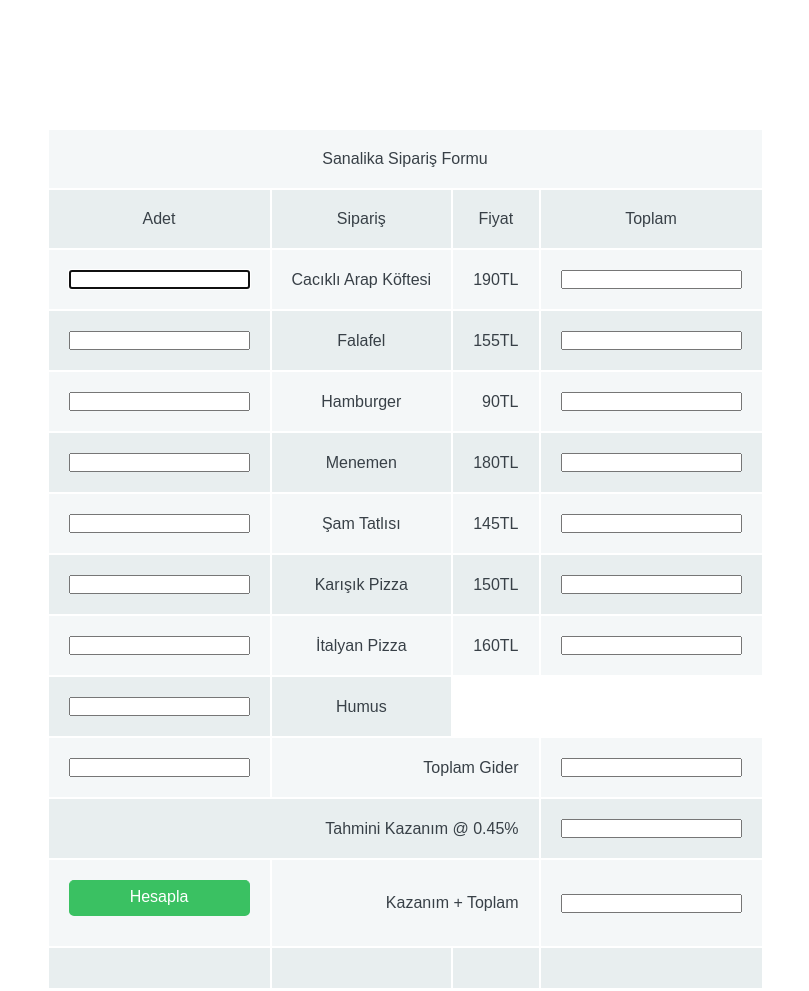
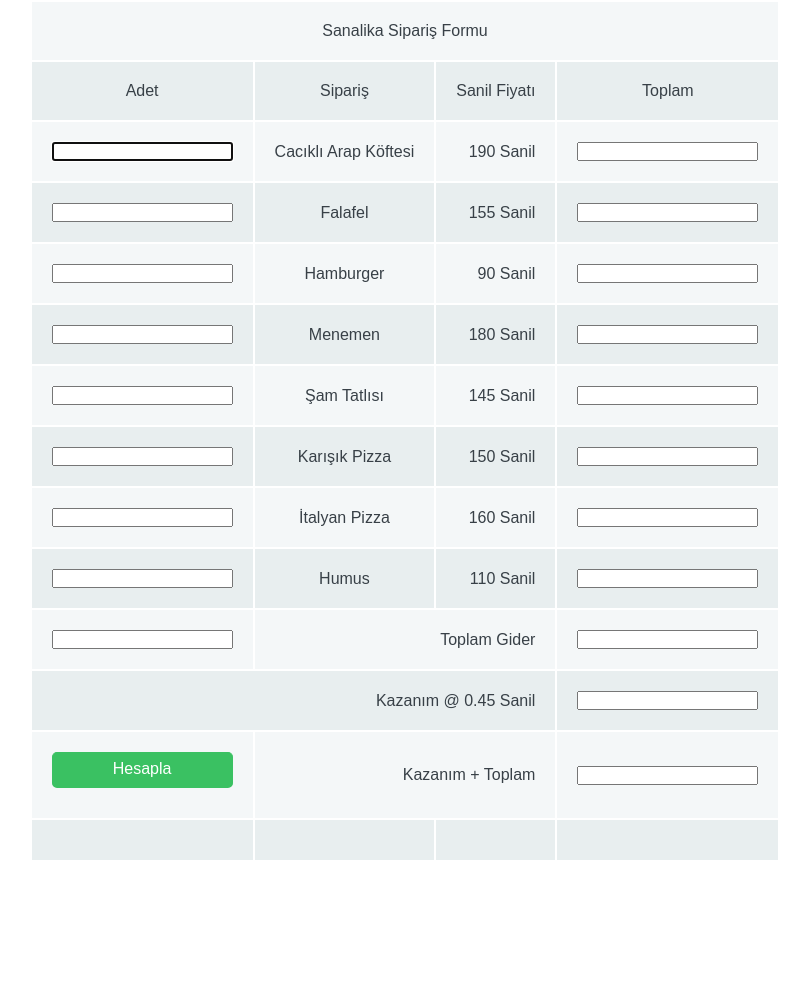
Before and after one commit to burakeltiden/Sanalika-Kafe-Malzemeleri, a plain HTML site: page index.html in a window 1280 px wide. Shown: the whole page, without its empty margins (235-1044 px from the left). After the commit the page ends 862 px from the top, so only its background shows below. Drawn offline with Linux system fonts and the light colour scheme.

Commit message:
Küçük düzeltmeler

```diff
--- a/index.html
+++ b/index.html
@@ -4,36 +4,52 @@
   <meta charset="UTF-8">
   <title>Sanalika Sipariş Formu</title>
   <link rel="stylesheet" href="./style.css">
+
 </head>
 <body>
+<!-- partial:index.partial.html -->
 <html lang="en">
 <head>
 	<meta charset="UTF-8">
-	<title>Sanalika Sipariş Formu</title>
+	<title>Order Form</title>
 </head>
 <body onload="form1.txtAppleQ.focus();">
 	<form id="form1">
 		<table>
+
 			<tr><th class="center" colspan="4">Sanalika Sipariş Formu</th></tr>
-			<tr><th>Adet</th><th>Sipariş</th><th>Fiyat </th><th>Toplam</th></tr>
+
+			<tr><th>Adet</th><th>Sipariş</th><th>Sanil Fiyatı </th><th>Toplam</th></tr>
+
 			<tr><th><input class="right" type="text" id="txtAppleQ" value="" tabindex="1" /></th><th>Cacıklı Arap Köftesi </th>
-				<td class="right">190TL</td><th><input class="right" type="text" id="txtAppleT" value="" readonly/></th></tr>
+				<td class="right">190 Sanil</td><th><input class="right" type="text" id="txtAppleT" value="" readonly/></th></tr>
+
 			<tr><th><input class="right" type="text" id="txtPearsQ" value="" tabindex="2"/></th><th>Falafel</th>
-				<td class="right">155TL</td><th><input class="right" type="text" id="txtPearsT" value="" readonly/></th></tr>
+				<td class="right">155 Sanil</td><th><input class="right" type="text" id="txtPearsT" value="" readonly/></th></tr>
+
 			<tr><th><input class="right" type="text" id="txtGrapesQ" value="" tabindex="3"/></th><th>Hamburger</th>
-				<td class="right">90TL</td><th><input class="right" type="text" id="txtGrapesT" value="" readonly/></th></tr>
+				<td class="right">90 Sanil</td><th><input class="right" type="text" id="txtGrapesT" value="" readonly/></th></tr>
+
 			<tr><th><input class="right" type="text" id="txtMenemenQ" value="" tabindex="4"/></th><th>Menemen</th>
-				<td class="right">180TL</td><th><input class="right" type="text" id="txtMenemenT" value="" readonly/></th></tr>
+				<td class="right">180 Sanil</td><th><input class="right" type="text" id="txtMenemenT" value="" readonly/></th></tr>
+
 			<tr><th><input class="right" type="text" id="txtSamTatliQ" value="" tabindex="5"/></th><th>Şam Tatlısı</th>
-				<td class="right">145TL</td><th><input class="right" type="text" id="txtSamTatliT" value="" readonly/></th></tr>
+				<td class="right">145 Sanil</td><th><input class="right" type="text" id="txtSamTatliT" value="" readonly/></th></tr>
+
 			<tr><th><input class="right" type="text" id="txtKarisikPizzaQ" value="" tabindex="6"/></th><th>Karışık Pizza</th>
-				<td class="right">150TL</td><th><input class="right" type="text" id="txtKarisikPizzaT" value="" readonly/></th></tr>
+				<td class="right">150 Sanil</td><th><input class="right" type="text" id="txtKarisikPizzaT" value="" readonly/></th></tr>
+
 			<tr><th><input class="right" type="text" id="txtitalyanPizzaQ" value="" tabindex="7"/></th><th>İtalyan Pizza</th>
-				<td class="right">160TL</td><th><input class="right" type="text" id="txtitalyanPizzaT" value="" readonly/></th></tr>
+				<td class="right">160 Sanil</td><th><input class="right" type="text" id="txtitalyanPizzaT" value="" readonly/></th></tr>
+
 			<tr><th><input class="right" type="text" id="txtHumusQ" value="" tabindex="8"/></th><th>Humus</th>
+				<td class="right">110 Sanil</td><th><input class="right" type="text" id="txtHumusT" value="" readonly/></th></tr>
+			<!-- Subtotal table row -->
 			<tr><th><input class="right" type="text" id="txtQuantity" value="" readonly/></th><th class="right" colspan="2">Toplam Gider</th><th>
 				<input class="right" type="text" id="txtSubT" value="" readonly/></th></tr>
-			<tr><th class="right" colspan="3">Tahmini Kazanım @ 0.45%</th><th><input class="right" type="text" id="txtTax" value="" readonly/></th></tr>
+			<!-- Tax table row -->
+			<tr><th class="right" colspan="3">Kazanım @ 0.45 Sanil</th><th><input class="right" type="text" id="txtTax" value="" readonly/></th></tr>
+			<!-- Total table row -->
 			<tr><th><input type="button" value="Hesapla" tabindex="4" onclick="compute();"></th><th class="right" colspan="2">Kazanım + Toplam</th>
 				<th><input class="right" type="text" id="txtTotal" value="" readonly/><br></th></tr>
 				<tr><th></th><th></th>
@@ -42,6 +58,8 @@
 	</form>
 </body>
 </html>
+<!-- partial -->
   <script  src="./script.js"></script>
+
 </body>
 </html>
--- a/script.js
+++ b/script.js
@@ -146,6 +146,7 @@ function compute() {
 			secilenMalzemeler.push(secilen);
 		}
 	}
+	document.getElementById("demo").innerHTML ="";
 	var HTML = "<table border=0 width=100%><tr>";
 	for (var i = 1; i < secilenMalzemeler.length; i++) {
 		console.log(secilenMalzemeler[i][0] + ", " + secilenMalzemeler[i][1]);//ismi
--- a/style.css
+++ b/style.css
@@ -40,7 +40,7 @@ Table styles
 
 table {
   max-width: 960px;
-  margin: 10% auto;
+  margin: 0px auto;
 }
 
 caption {
```
